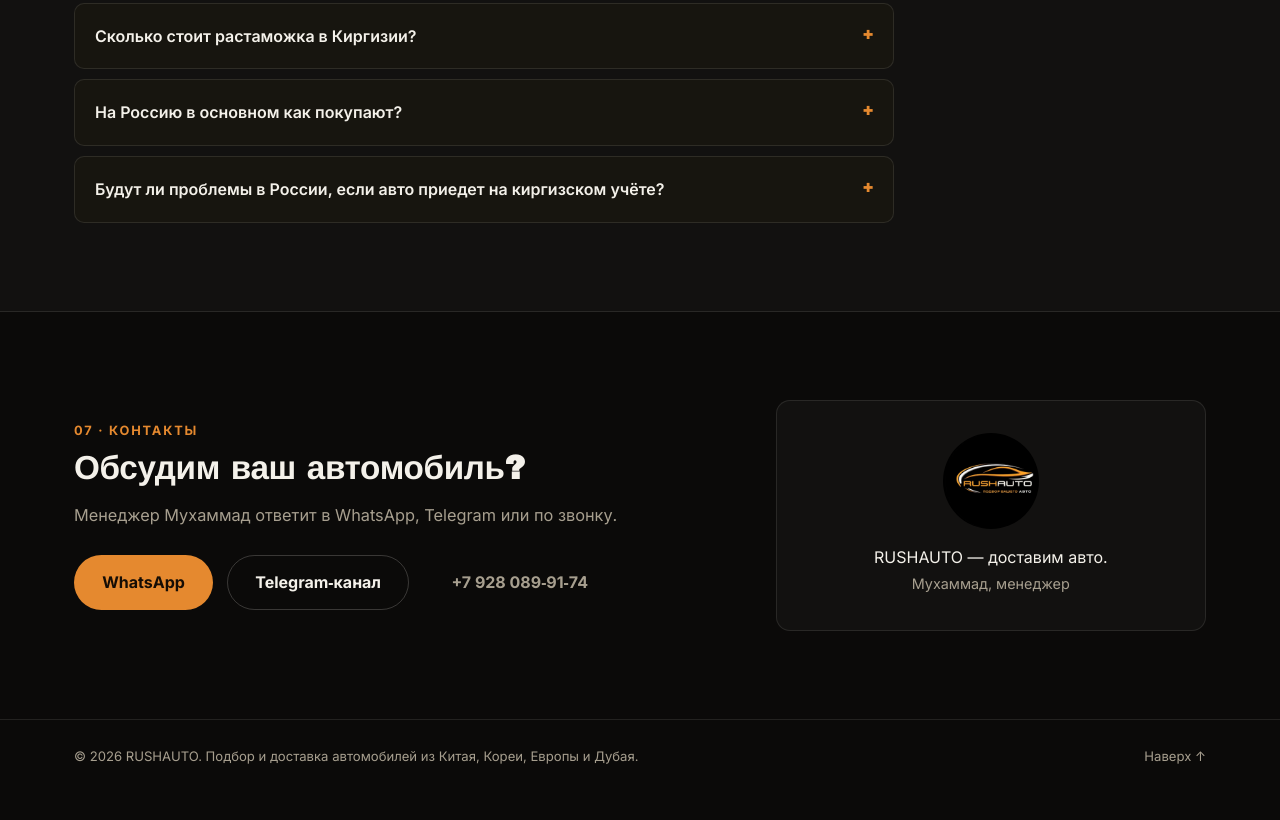
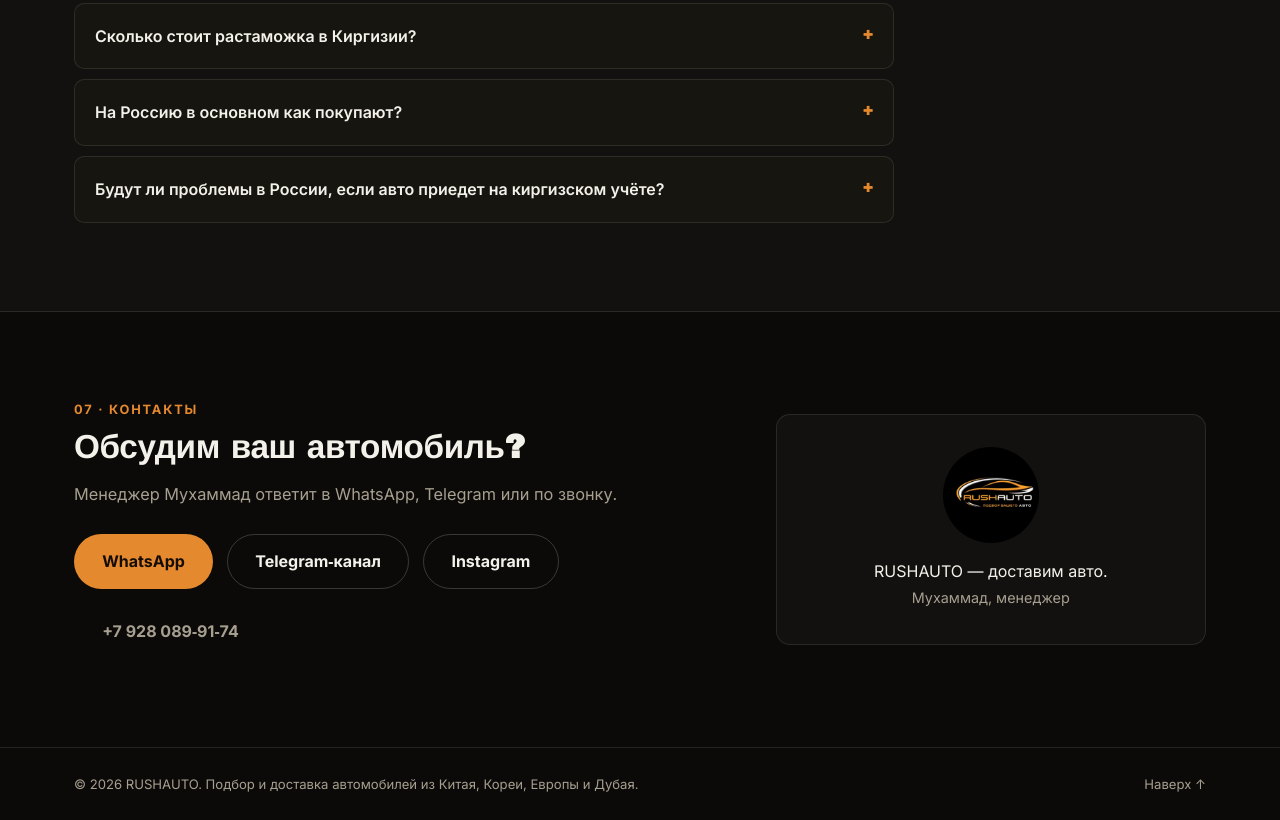
Before and after one commit to abdurahmanovzelimhan627-prog/rushavto, a website: page index.html in a window 1280 px wide. Shown: the part 5488-6308 px from the top of the page. Before the commit the page ends 6281 px from the top, so only its background shows below. Drawn offline with Linux system fonts and the light colour scheme.

Commit message:
Добавить ссылку на Instagram в контакты
Co-Authored-By: Claude Sonnet 5 <noreply@anthropic.com>

```diff
--- a/index.html
+++ b/index.html
@@ -320,6 +320,7 @@
         <div class="contact-buttons">
           <a class="btn btn-solid btn-lg" href="https://wa.me/79280899174?text=%D0%97%D0%B4%D1%80%D0%B0%D0%B2%D1%81%D1%82%D0%B2%D1%83%D0%B9%D1%82%D0%B5%2C%20%D1%85%D0%BE%D1%87%D1%83%20%D0%BF%D0%BE%D0%B4%D0%BE%D0%B1%D1%80%D0%B0%D1%82%D1%8C%20%D0%B0%D0%B2%D1%82%D0%BE%D0%BC%D0%BE%D0%B1%D0%B8%D0%BB%D1%8C" target="_blank" rel="noopener">WhatsApp</a>
           <a class="btn btn-outline btn-lg" href="https://t.me/rushautoru" target="_blank" rel="noopener">Telegram‑канал</a>
+          <a class="btn btn-outline btn-lg" href="https://www.instagram.com/rushauto_muhammad?igsh=NTVkNW5rdThvcmpi" target="_blank" rel="noopener">Instagram</a>
           <a class="btn btn-ghost btn-lg" href="tel:+79280899174">+7 928 089‑91‑74</a>
         </div>
       </div>
```
